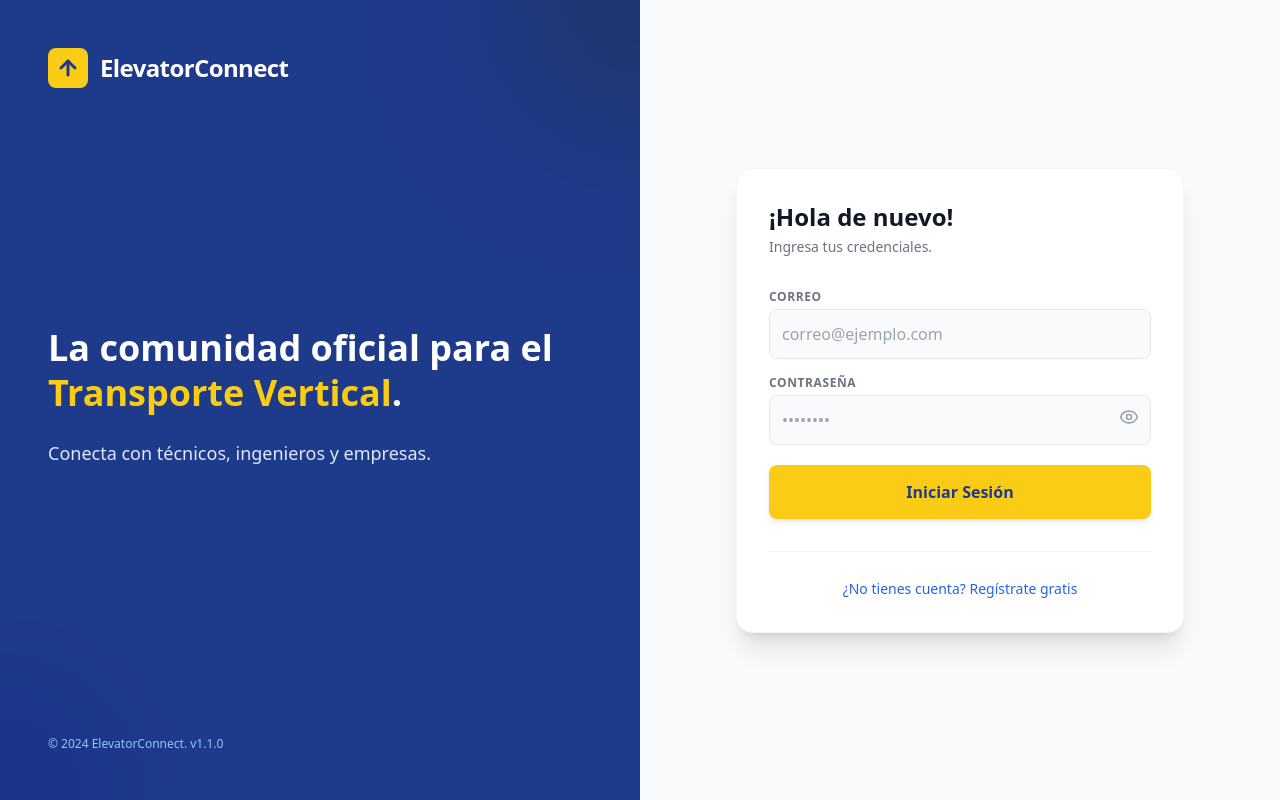
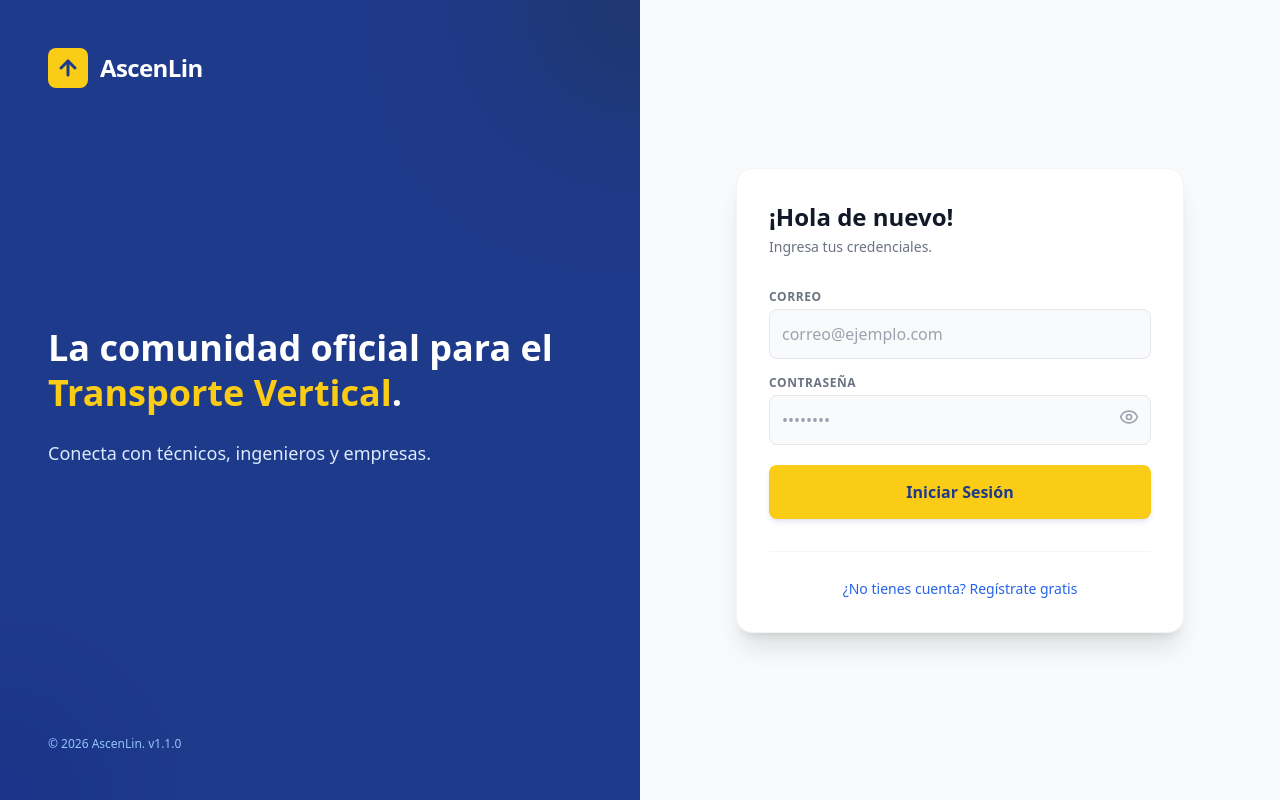
Before and after one commit to CeliaALMX/ElevIn, a React (Vite) app: page / in a window 1280 px wide. Built offline with nearby package versions, Linux system fonts and the light colour scheme; no server answers.

Commit message:
[UPD] Update "name" to APP and profile view in your work history

```diff
--- a/src/App.jsx
+++ b/src/App.jsx
@@ -300,7 +300,7 @@ function App() {
 
           <div className="flex items-center gap-2 font-bold text-lg text-yellow-400 shrink-0 cursor-pointer" onClick={() => setView('feed')}>
             <ArrowUp className="bg-yellow-400 text-blue-900 p-0.5 rounded" size={28} />
-            <span className="hidden md:inline">ElevatorConnect</span>
+            <span className="hidden md:inline">AscenLin</span>
           </div>
 
           <div className="hidden md:flex h-full items-center gap-1 ml-4">
--- a/src/components/LoginScreen.jsx
+++ b/src/components/LoginScreen.jsx
@@ -96,7 +96,7 @@ const LoginScreen = () => {
   const renderCompanyFields = () => (
     <div className="grid grid-cols-1 gap-3 animate-in fade-in slide-in-from-top-1 bg-gray-50 dark:bg-slate-700/30 p-4 rounded-lg border border-gray-100 dark:border-slate-600">
       <div>
-        <label className="text-xs font-semibold text-gray-500 uppercase tracking-wider mb-1 block">Datos Fiscales</label>ß
+        <label className="text-xs font-semibold text-gray-500 uppercase tracking-wider mb-1 block">Datos Fiscales</label>
       </div>
       <div className="grid grid-cols-2 gap-2">
         <select name="employeeCount" value={formData.employeeCount} onChange={handleChange}
@@ -125,13 +125,13 @@ const LoginScreen = () => {
         <div className="absolute bottom-0 left-0 w-64 h-64 bg-blue-500 rounded-full mix-blend-multiply filter blur-3xl opacity-20 translate-y-1/2 -translate-x-1/2"></div>
         <div className="flex items-center gap-3 z-10">
           <div className="bg-yellow-400 p-2 rounded-lg"><ArrowUp className="w-6 h-6 text-blue-900" strokeWidth={3} /></div>
-          <span className="text-2xl font-bold tracking-tight">ElevatorConnect</span>
+          <span className="text-2xl font-bold tracking-tight">AscenLin</span>
         </div>
         <div className="z-10 max-w-lg">
           <h2 className="text-4xl font-extrabold mb-6 leading-tight">La comunidad oficial para el <span className="text-yellow-400">Transporte Vertical</span>.</h2>
           <p className="text-blue-100 text-lg mb-8">Conecta con técnicos, ingenieros y empresas.</p>
         </div>
-        <div className="z-10 text-xs text-blue-300">© 2024 ElevatorConnect. v1.1.0</div>
+        <div className="z-10 text-xs text-blue-300">© 2026 AscenLin. v1.1.0</div>
       </div>
 
       {/* PANEL DERECHO */}
--- a/src/components/views/ProfileView.jsx
+++ b/src/components/views/ProfileView.jsx
@@ -30,7 +30,6 @@ const ProfileView = ({ user, currentUser, onProfileUpdate, onViewProfile }) => {
   const [postsLoading, setPostsLoading] = useState(true);
 
   // --- HOOK DE COMENTARIOS ---
-  // Pasamos currentUser con safe check para evitar colapsos
   const {
     activeCommentsPostId,
     commentsData,
@@ -41,7 +40,6 @@ const ProfileView = ({ user, currentUser, onProfileUpdate, onViewProfile }) => {
 
   const [displayUser, setDisplayUser] = useState(user || {});
 
-  // ✅ Seguridad: Verificamos IDs antes de comparar
   const isOwner = currentUser?.id && user?.id && user.id === currentUser.id;
   const isCompanyProfile = user?.role === 'Empresa';
 
@@ -61,7 +59,6 @@ const ProfileView = ({ user, currentUser, onProfileUpdate, onViewProfile }) => {
   };
 
   useEffect(() => {
-    // ✅ Salida temprana si no hay usuario para evitar pantalla en blanco
     if (!user?.id || !currentUser?.id) return;
     if (justSavedRef.current) return;
 
@@ -141,7 +138,6 @@ const ProfileView = ({ user, currentUser, onProfileUpdate, onViewProfile }) => {
     }
   }, [user?.id, editing, currentUser?.id, isOwner]);
 
-  // --- MANEJADORES DE ACCIONES (POSTS) ---
   const handleVote = async (postId, type) => {
     if (!currentUser?.id) return;
     const post = userPosts.find(p => p.id === postId);
@@ -175,7 +171,6 @@ const ProfileView = ({ user, currentUser, onProfileUpdate, onViewProfile }) => {
     if (!error) setUserPosts(prev => prev.map(p => (p.id === postId ? { ...p, content: newContent } : p)));
   };
 
-  // --- MANEJADORES DE SEGUIMIENTO ---
   const toggleFollow = async () => {
     if (!currentUser?.id || followLoading) return;
     setFollowLoading(true);
@@ -354,12 +349,12 @@ const ProfileView = ({ user, currentUser, onProfileUpdate, onViewProfile }) => {
                     </div>
                 </div>
             </Card>
+            {/* ✅ AJUSTE: La trayectoria laboral ahora se renderiza en la columna izquierda, debajo de contacto */}
+            {!isCompanyProfile && renderExperienceSection()}
         </div>
 
         <div className="lg:col-span-2">
-            {!isCompanyProfile && renderExperienceSection()}
-
-            <div className="mt-8">
+            <div className="mt-0">
               <h3 className="text-lg font-bold mb-4 flex items-center gap-2"><MessageSquare className="text-blue-600" size={20} /> Publicaciones</h3>
               {(isCompanyProfile || isOwner || isFollowing) ? (
                 <div className="space-y-4">
```
